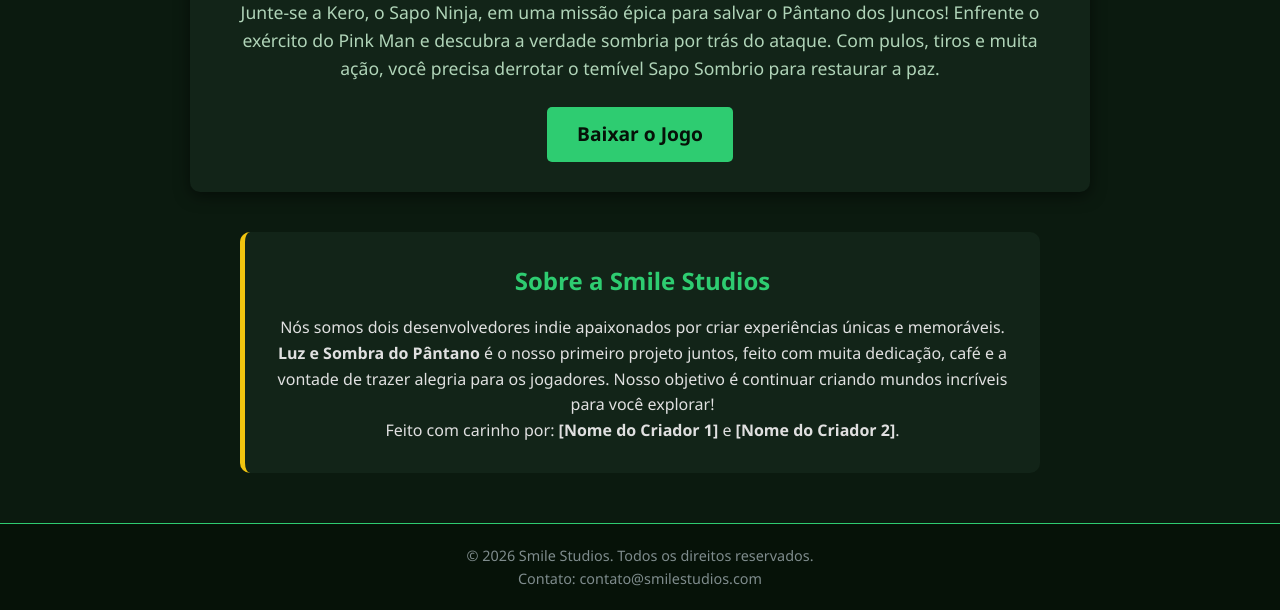
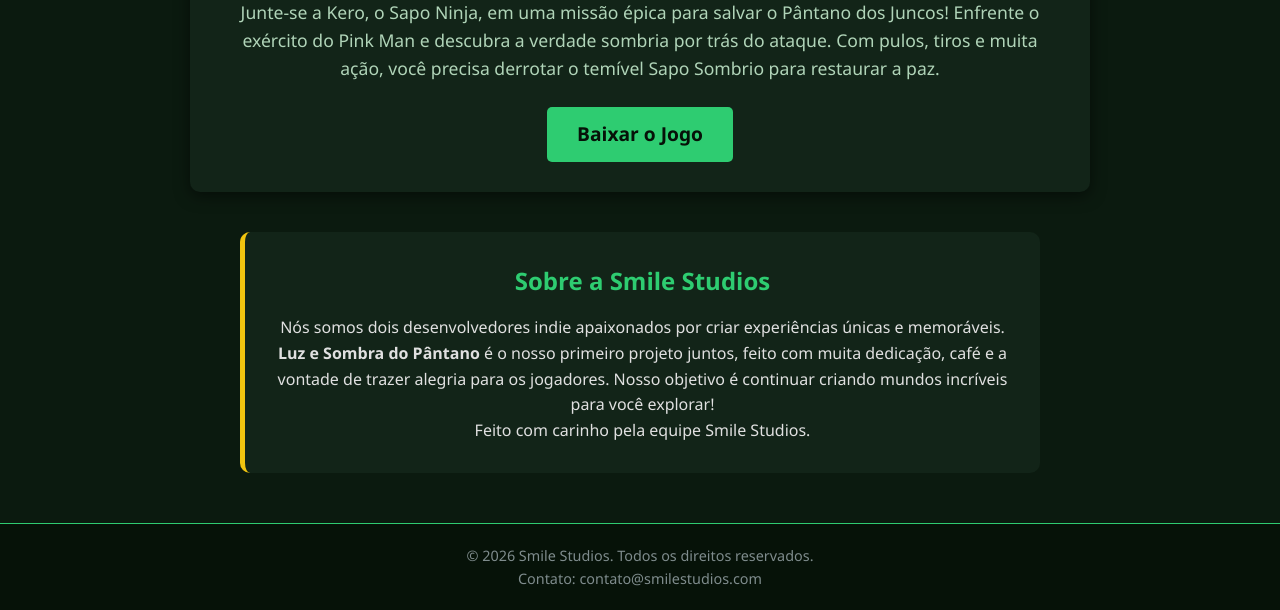
Before and after one commit to lidiane1244souza-a11y/site-luz-e-sombra, a plain HTML site: page index.html in a window 1280 px wide. Shown: the part 271-881 px from the top of the page. Drawn offline with Linux system fonts and the light colour scheme.

Commit message:
Update index.html

```diff
--- a/index.html
+++ b/index.html
@@ -39,7 +39,7 @@
             incríveis para você explorar!
         </p>
         <p class="creditos-equipe">
-            Feito com carinho por: <strong>[Nome do Criador 1]</strong> e <strong>[Nome do Criador 2]</strong>.
+            Feito com carinho pela equipe Smile Studios.
         </p>
     </section>
 
```
